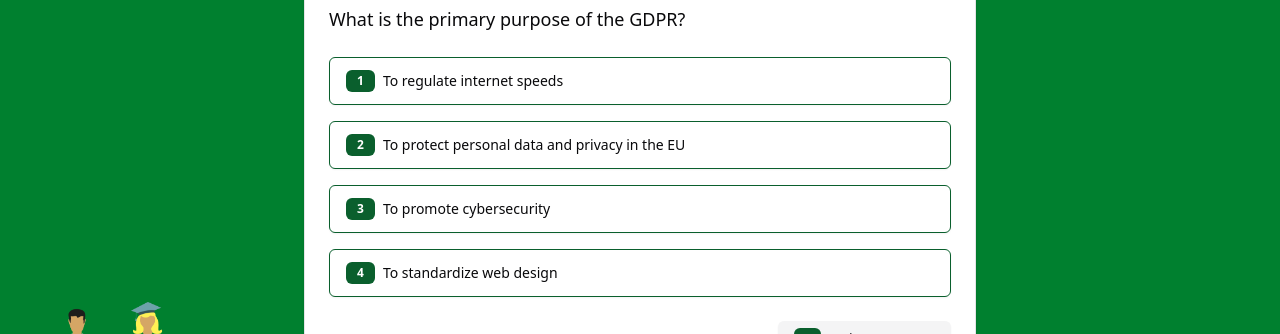
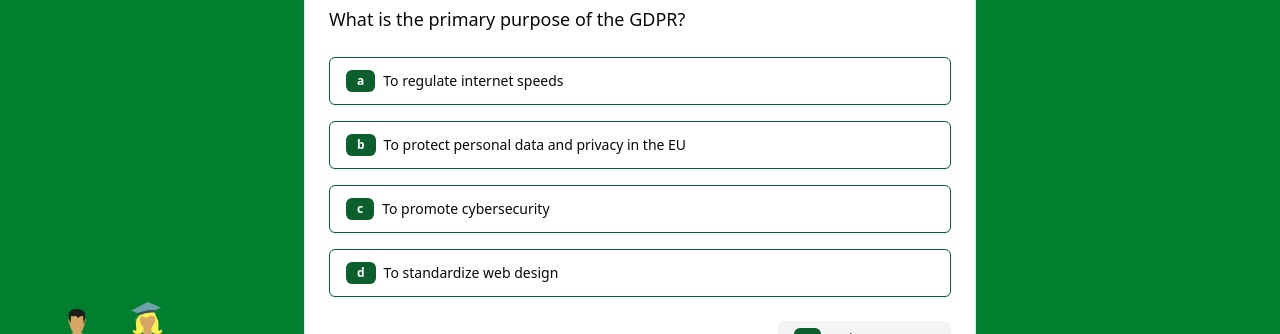
Before and after one commit to prg-grp/squ-openday-privacy-quiz, a Next.js app: page / in a window 1280 px wide. Shown: the part 282-616 px from the top of the page. Built offline with nearby package versions, Linux system fonts and the light colour scheme.

Commit message:
map abcd instead of numbers

```diff
--- a/app/page.tsx
+++ b/app/page.tsx
@@ -66,6 +66,13 @@
   const [selectedAnswer, setSelectedAnswer] = useState<number | null>(null);
   const [isCorrect, setIsCorrect] = useState<boolean | null>(null);
 
+  const keyboardKeyIndex = {
+    a: 0,
+    b: 1,
+    c: 2,
+    d: 3,
+  };
+
   const handleAnswerClick = (answerIndex: number) => {
     setSelectedAnswer(answerIndex);
     setIsCorrect(answerIndex === questions[currentQuestion].correct);
@@ -100,20 +107,20 @@
         case 'r':
           restartQuiz();
           break;
-        case '1':
-        case '2':
-        case '3':
-        case '4':
+        case 'a':
+        case 'b':
+        case 'c':
+        case 'd':
           if (!showScore && selectedAnswer === null) {
-            handleAnswerClick(parseInt(event.key) - 1);
+            handleAnswerClick(keyboardKeyIndex[event.key]);
           }
           break;
       }
     }
 
-    document.addEventListener('keydown', handleKeyDown);
+    window.addEventListener('keydown', handleKeyDown);
 
-    return () => document.removeEventListener('keydown', handleKeyDown);
+    return () => window.removeEventListener('keydown', handleKeyDown);
   });
 
   return (
@@ -159,7 +166,7 @@
                       className="text-left justify-start h-auto py-3 px-4 border-hsgDarkGreen"
                     >
                       <Badge variant="secondary" className="bg-hsgDarkGreen text-white">
-                        {index + 1}
+                        {Object.entries(keyboardKeyIndex).find(([_, value]) => value === index)?.[0]}
                       </Badge>
                       {answer}
                     </Button>
--- a/next.config.ts
+++ b/next.config.ts
@@ -2,6 +2,9 @@
 
 const nextConfig: NextConfig = {
   output: 'export',
+  images: {
+    unoptimized: true,
+  },
 };
 
 export default nextConfig;
```
